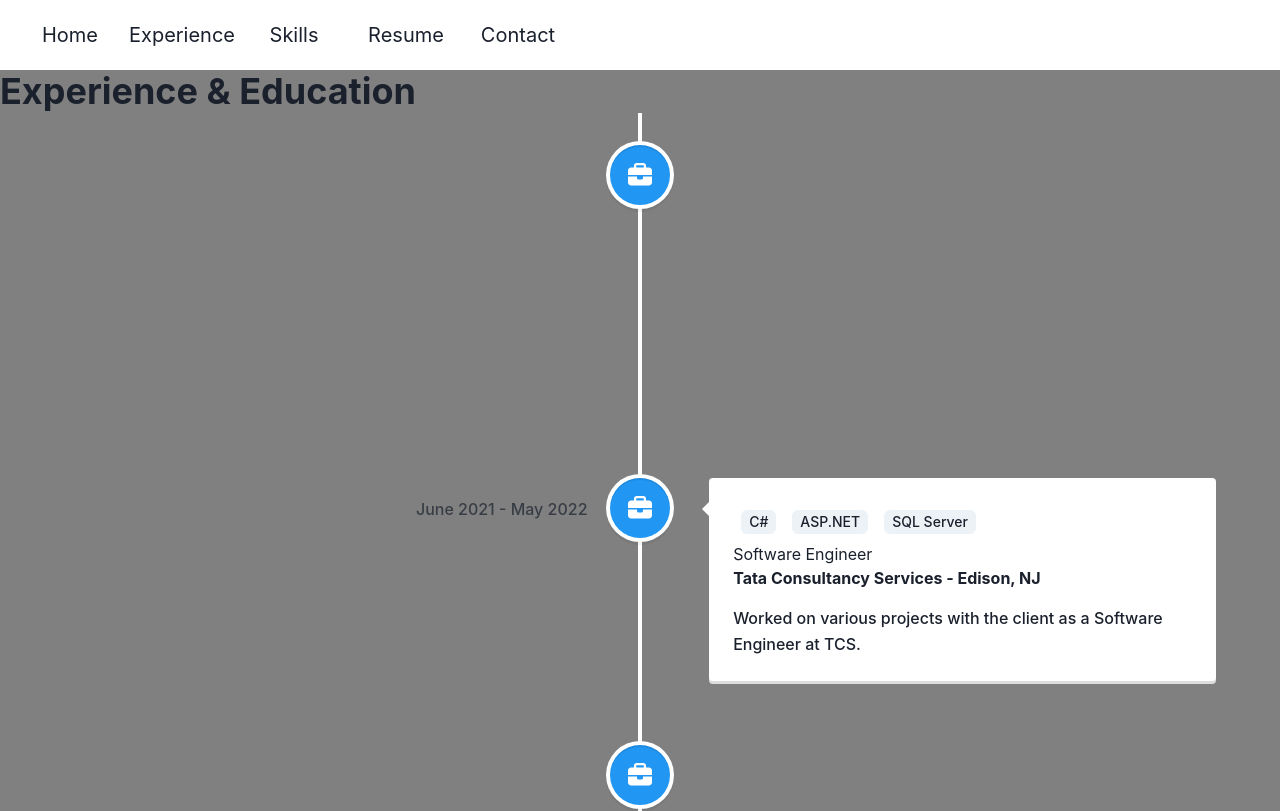
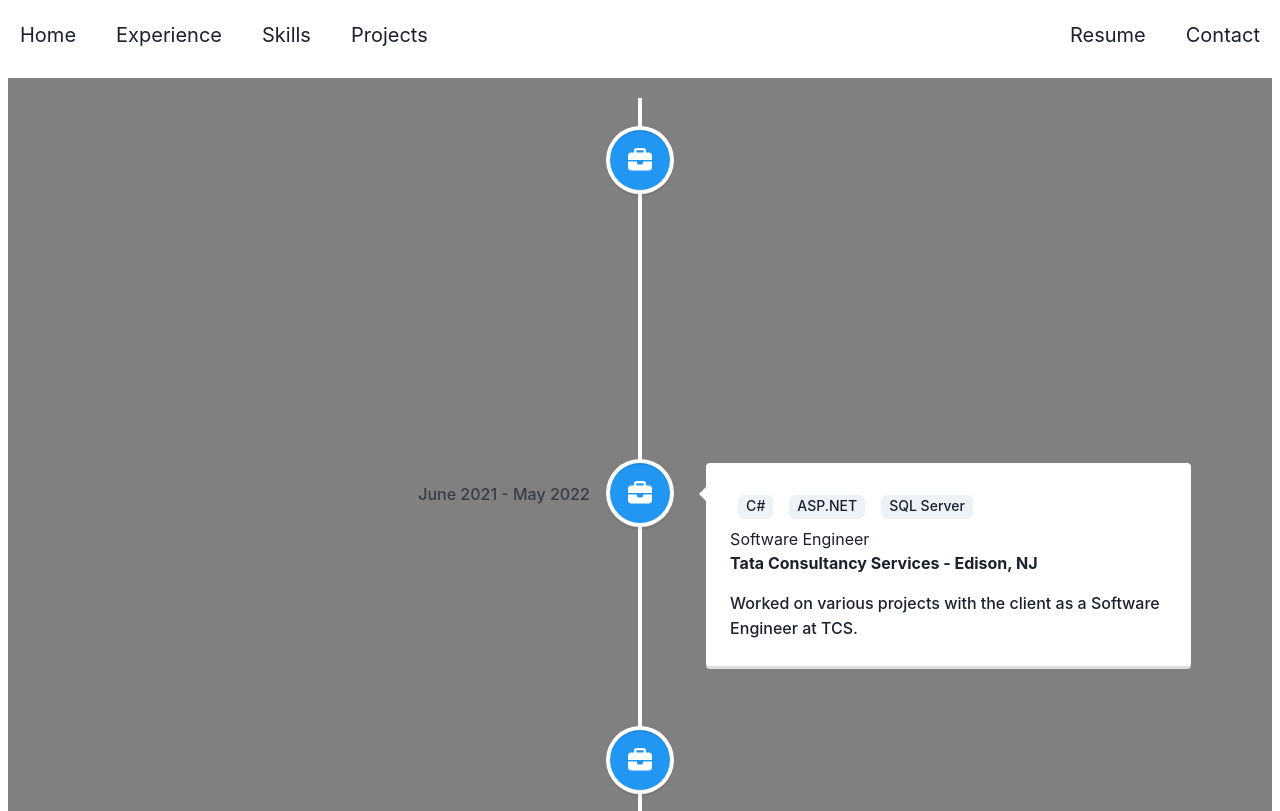
Before and after one commit to pranavshivk97/pranavshivk97.github.io, a React (Create React App) app: page /experiences in a window 1280 px wide. Shown: the top 811 px of the page. Built offline with nearby package versions, Linux system fonts and the light colour scheme.

Commit message:
added project grid"

```diff
--- a/src/App.tsx
+++ b/src/App.tsx
@@ -1,10 +1,11 @@
 import * as React from "react";
 import { BrowserRouter as Router, Routes, Route } from "react-router-dom";
-import { ChakraProvider, Box, Grid, theme } from "@chakra-ui/react";
+import { ChakraProvider, theme } from "@chakra-ui/react";
 
 import Home from "./components/Home";
 import Navbar from "./components/Navbar";
 import Experience from "./components/Experience";
+import Projects from "./components/Projects";
 
 export const App = () => (
   <ChakraProvider theme={theme}>
@@ -13,6 +14,7 @@
       <Routes>
         <Route path="/" element={<Home />} />
         <Route path="/experiences" element={<Experience />} />
+        <Route path="/projects" element={<Projects />} />
       </Routes>
     </Router>
   </ChakraProvider>
--- a/src/components/Experience/index.tsx
+++ b/src/components/Experience/index.tsx
@@ -1,12 +1,11 @@
-import React from "react";
 import { Box, Heading } from "@chakra-ui/react";
 
 import Timeline from "./Timeline";
 
 const Experience = () => {
   return (
-    <Box bg="grey">
-      <Heading as="h1">Experience & Education</Heading>
+    <Box bg="grey" p={5} m={2}>
+      {/* <Heading as="h1">Experience & Education</Heading> */}
       <Timeline />
     </Box>
   );
--- a/src/components/Home/index.tsx
+++ b/src/components/Home/index.tsx
@@ -1,36 +1,42 @@
 import {
+  Box,
   Center,
   Grid,
   GridItem,
   Heading,
   Image,
+  SimpleGrid,
   Text,
   VStack,
 } from "@chakra-ui/react";
 
 const Home = () => {
   return (
-    <Center p={["5em", "10em"]}>
-      <Grid templateColumns="repeat(2, 1fr)" gap={5}>
-        <GridItem w="100%">
-          <VStack align="left" spacing={3}>
-            <Text fontSize="2xl">Hi, I am</Text>
-            <Heading as="h1" size="4xl">
-              Pranav Shivkumar
-            </Heading>
-            <Text fontSize="4xl">Software Engineer</Text>
-          </VStack>
-        </GridItem>
-
-        <GridItem w="100%">
+    <Center m="10em" py={2}>
+      <SimpleGrid minChildWidth="120px" spacing={3}>
+        <Box>
           <Image
             borderRadius="full"
             boxSize="300px"
             src="/pranav_shivkumar.JPG"
             alt="Pranav Shivkumar"
           />
-        </GridItem>
-      </Grid>
+        </Box>
+
+        <Box>
+          <VStack align="left" spacing={3}>
+            <Text fontSize="lg">Hi, my name is</Text>
+            <Heading as="h1" size="4xl">
+              Pranav Shivkumar
+            </Heading>
+            <Text fontSize="xl">
+              I am a Software Engineer & Full Stack Developer with over 2 years
+              of professional experience. I specialize in building full stack
+              web applications and I currently work at Cisco.
+            </Text>
+          </VStack>
+        </Box>
+      </SimpleGrid>
     </Center>
   );
 };
--- a/src/components/Navbar/index.tsx
+++ b/src/components/Navbar/index.tsx
@@ -1,27 +1,63 @@
-import React from "react";
-import { Box, Center, HStack, Link } from "@chakra-ui/react";
+import { Box, Center, Flex, HStack, Link, Spacer } from "@chakra-ui/react";
 
 const Navbar = () => {
   return (
-    <Box p={5} fontSize="xl">
-      <HStack spacing={3} position="sticky">
-        <Center w="100px">
+    <Flex fontSize="xl">
+      <Box p="5">
         <Link href="/">Home</Link>
-        </Center>
-        <Center w="100px">
+      </Box>
+
+      <Box p="5">
         <Link href="/experiences">Experience</Link>
-        </Center>
-        <Center w="100px">
+      </Box>
+
+      <Box p="5">
         <Link href="#">Skills</Link>
-        </Center>
-        <Center w="100px">
+      </Box>
+
+      <Box p="5">
+        <Link href="/projects">Projects</Link>
+      </Box>
+
+      <Spacer />
+
+      <Box p="5">
         <Link href="#">Resume</Link>
-        </Center>
-        <Center w="100px">
+      </Box>
+
+      <Box p="5">
         <Link href="#">Contact</Link>
-        </Center>
-      </HStack>
       </Box>
+    </Flex>
+    // <Box>
+    //   <Box p={5} fontSize="xl" float="left">
+    //     <HStack spacing={3} position="sticky">
+    //       <Center w="100px">
+    //         <Link href="/">Home</Link>
+    //       </Center>
+    //       <Center w="100px">
+    //         <Link href="/experiences">Experience</Link>
+    //       </Center>
+    //       <Center w="100px">
+    //         <Link href="#">Skills</Link>
+    //       </Center>
+    //       <Center w="100px">
+    //         <Link href="#">Projects</Link>
+    //       </Center>
+    //     </HStack>
+    //   </Box>
+
+    //   <Box p={5} fontSize="xl" float="right">
+    //     <HStack spacing={3} position="sticky">
+    //       <Center w="100px">
+    //         <Link href="#">Resume</Link>
+    //       </Center>
+    //       <Center w="100px">
+    //         <Link href="#">Contact</Link>
+    //       </Center>
+    //     </HStack>
+    //   </Box>
+    // </Box>
   );
 };
 
--- /dev/null
+++ b/src/components/Projects/ProjectGrid.tsx
@@ -0,0 +1,46 @@
+import {
+  Button,
+  Card,
+  CardBody,
+  CardFooter,
+  CardHeader,
+  Divider,
+  HStack,
+  Heading,
+  SimpleGrid,
+  Tag,
+  Text,
+  VStack,
+} from "@chakra-ui/react";
+
+import projects from "./projects";
+
+const ProjectGrid = () => {
+  return (
+    <SimpleGrid spacing={4} columns={3}>
+      {projects.map((project, index) => (
+        <Card align="center" key={index} maxW="md">
+          <CardHeader>
+            <VStack spacing={2}>
+              <Heading size="md">{project.title}</Heading>
+              <HStack spacing={3}>
+                {project.tech.map((skill, index) => (
+                  <Tag key={index}>{skill}</Tag>
+                ))}
+              </HStack>
+            </VStack>
+          </CardHeader>
+          <Divider />
+          <CardBody>
+            <Text>{project.description}</Text>
+          </CardBody>
+          <CardFooter>
+            <Button colorScheme="blue">Check it out!</Button>
+          </CardFooter>
+        </Card>
+      ))}
+    </SimpleGrid>
+  );
+};
+
+export default ProjectGrid;
--- /dev/null
+++ b/src/components/Projects/index.tsx
@@ -0,0 +1,12 @@
+import { Box } from "@chakra-ui/react";
+import ProjectGrid from "./ProjectGrid";
+
+const Projects = () => {
+  return (
+    <Box m={10}>
+      <ProjectGrid />
+    </Box>
+  );
+};
+
+export default Projects;
--- /dev/null
+++ b/src/components/Projects/projects.js
@@ -0,0 +1,34 @@
+let projects = [
+    {
+        title: "StockUp",
+        description: "Stock price predicting web application using a neural network",
+        tech: ["Django", "HTML", "CSS", "Keras", "MySQL"]
+    },
+    {
+        title: "LeNet5 Optimizer Performance Analysis",
+        description: "Analyzed various optimizer algorithms on the LeNet5 convolutional neural network",
+        tech: ["Python", "PyTorch"]
+    },
+    {
+        title: "AWS Database Querier",
+        description: "Queried RDS and Redshift data warehouse instances with ETL techniques hosted on AWS EC2",
+        tech: ["AWS", "Python"]
+    },
+    {
+        title: "FilmTracker",
+        description: "Keep track of movies and TV shows watched with FilmTracker",
+        tech: ["Node.js", "HTML", "CSS", "MongoDB"]
+    },
+    {
+        title: "Divvy Bike Demand Estimator",
+        description: "Performed regression and decision tree Analysis of Divvy bike dataset to estimate bike demand based on weather conditions",
+        tech: ["Python", "pandas", "Data Science"]
+    },
+    {
+        title: "Bank Account Simulator",
+        description: "Implemented a bank account management system using C++",
+        tech: ["C++", "MATLAB"]
+    }
+]
+
+export default projects;
```
Lines whose indentation alone changed are shown as unchanged.
